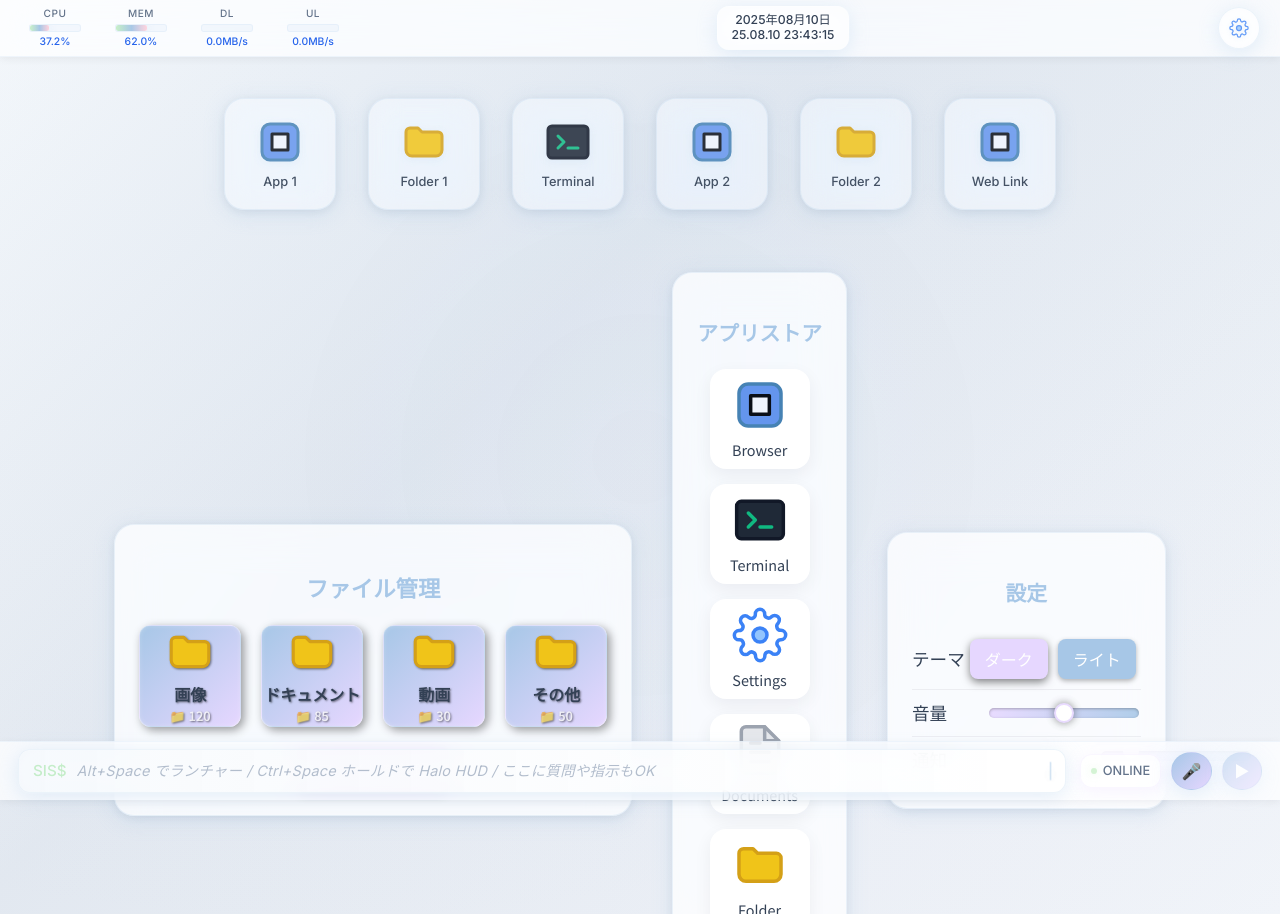
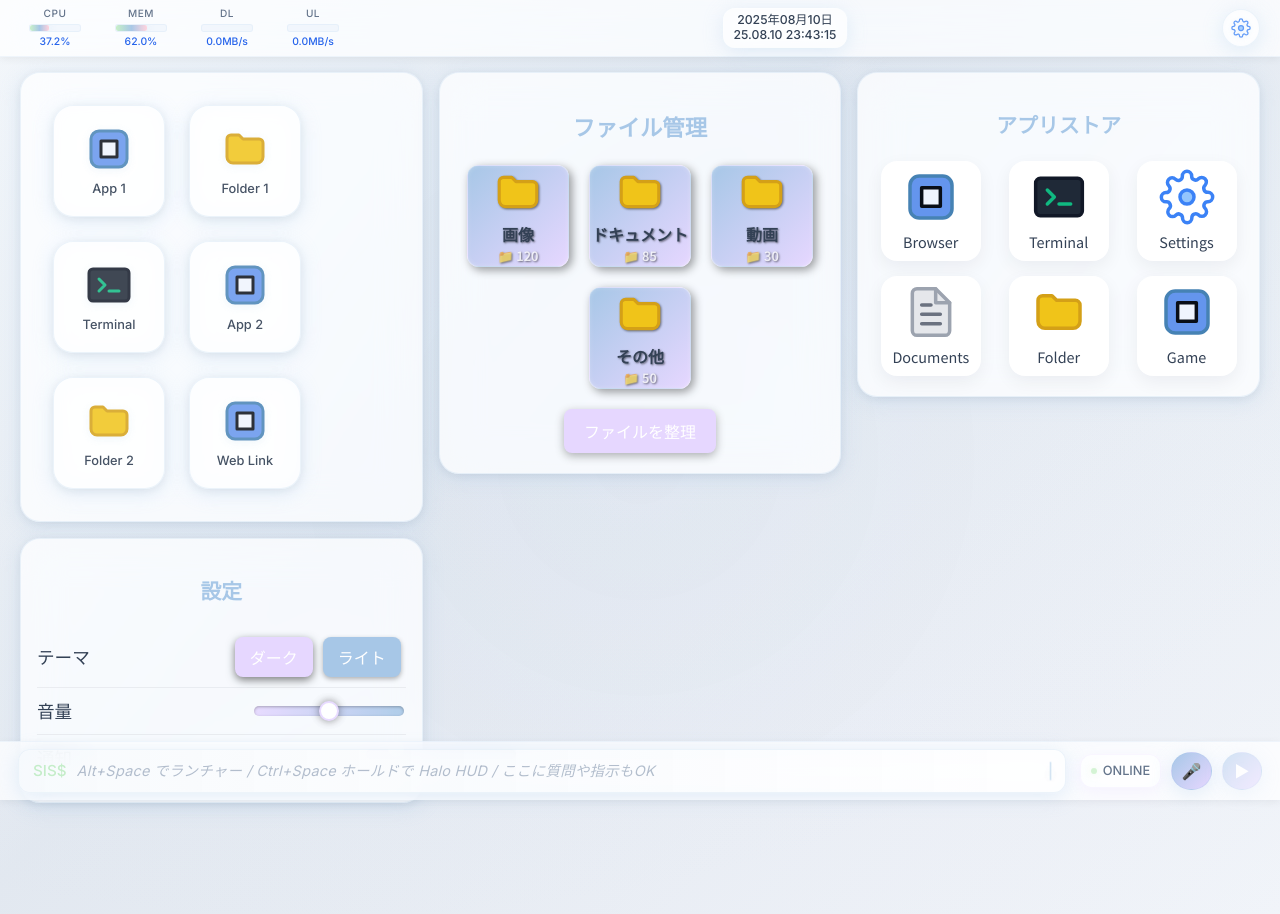
Before and after one commit to rintaro-s/sis, a React (Vite) app in the folder sis-ui/: page / in a window 1280 px wide. Built offline with nearby package versions, Linux system fonts and the light colour scheme.

Commit message:
modified:   sis-ui/src/components/HaloHud.css

```diff
--- a/sis-ui/src/components/AppStore.css
+++ b/sis-ui/src/components/AppStore.css
@@ -3,8 +3,8 @@
   background: var(--bg-panel);
   backdrop-filter: blur(20px) saturate(180%);
   border-radius: var(--border-radius-large);
-  padding: 24px;
-  margin: 20px;
+  padding: 16px 16px 20px;
+  margin: 0;
   color: var(--text-primary);
   text-align: center;
   box-shadow: var(--shadow-soft), var(--glow-primary);
--- a/sis-ui/src/components/FileManager.css
+++ b/sis-ui/src/components/FileManager.css
@@ -1,8 +1,8 @@
 .file-manager {
   background: var(--bg-panel);
   border-radius: var(--border-radius-large);
-  padding: 24px;
-  margin: 20px;
+  padding: 16px 16px 20px;
+  margin: 0;
   color: var(--text-primary);
   text-align: center;
   box-shadow: var(--shadow-soft), var(--glow-primary);
--- a/sis-ui/src/components/HaloHud.css
+++ b/sis-ui/src/components/HaloHud.css
@@ -4,6 +4,8 @@
 .halo-center{width:120px;height:120px;border-radius:9999px;border:1px solid rgba(190,210,255,.5);background:radial-gradient(circle at 50% 45%, rgba(255,255,255,.45), rgba(255,255,255,.08));box-shadow:inset 0 1px 10px rgba(255,255,255,.6), 0 0 20px rgba(150,180,255,.25)}
 .halo-hint{position:absolute;left:50%;bottom:18%;transform:translateX(-50%);color:#3b4a6b;background:rgba(255,255,255,.55);border:1px solid rgba(200,210,255,.6);backdrop-filter:blur(6px);padding:6px 10px;border-radius:10px;font-size:12px}
 .halo-slot{position:absolute;top:50%;left:50%;transform-origin:center -150px;translate:-50% -50%;pointer-events:auto;cursor:pointer;display:flex;flex-direction:column;align-items:center;gap:6px}
+.halo-slot .halo-key,.halo-slot .halo-label{transform:rotate(0deg)}
+.halo-slot:hover .halo-key{background:rgba(255,255,255,.9)}
 .halo-key{font-weight:600;color:#334a7b;background:rgba(255,255,255,.75);border:1px solid rgba(200,210,255,.7);padding:6px 10px;border-radius:10px;box-shadow:0 2px 8px rgba(120,150,255,.25)}
 .halo-label{color:#50618a;font-size:12px;text-shadow:0 1px 0 rgba(255,255,255,.4)}
 .halo-slot-0{transform:rotate(0deg)}
--- a/sis-ui/src/components/HaloHud.tsx
+++ b/sis-ui/src/components/HaloHud.tsx
@@ -7,6 +7,8 @@ type Props = { visible: boolean }
 export default function HaloHud({ visible }: Props) {
   const [hint, setHint] = useState('')
   const [pos, setPos] = useState<{x:number;y:number}>({ x: window.innerWidth/2, y: window.innerHeight/2 })
+  const startRef = useRef<{x:number;y:number}|null>(null)
+  const selectedRef = useRef<string| null>(null)
   const rafRef = useRef<number | null>(null)
   const ringRef = useRef<HTMLDivElement | null>(null)
 
@@ -27,15 +29,51 @@ export default function HaloHud({ visible }: Props) {
   }, [visible])
 
   useEffect(() => {
+    const onDown = (e: MouseEvent) => {
+      startRef.current = { x: e.clientX, y: e.clientY }
+      selectedRef.current = null
+    }
     const onMove = (e: MouseEvent) => {
       const target = e.target as HTMLElement | null
       if (!target) return
       const k = target.getAttribute('data-hint')
       setHint(k ?? '')
-  setPos({ x: e.clientX, y: e.clientY })
+      setPos({ x: e.clientX, y: e.clientY })
+      // 方向ジェスチャー（デッドゾーン15px）
+      if (startRef.current) {
+        const dx = e.clientX - startRef.current.x
+        const dy = e.clientY - startRef.current.y
+        const dist = Math.hypot(dx, dy)
+        const dead = 24 // ごタップ防止: ある程度傾けないと判定しない
+        if (dist > dead) {
+          const angle = Math.atan2(dy, dx) // -PI..PI, 右を0
+          // 6方向に量子化（0,60,120,180,240,300 度相当）
+          const sector = Math.round(((angle + Math.PI) / (2*Math.PI)) * 6) % 6
+          const map = ['launcher','files','music','volume','screen','control']
+          selectedRef.current = map[sector]
+        } else {
+          selectedRef.current = null
+        }
+      }
     }
+    const onUp = () => {
+      // 選択が確定していればアクション実行
+      // 実際の処理はApp側/コマンドパレットやAPIと接続可能
+      // ここではイベントをconsoleに出す
+      if (selectedRef.current) {
+        console.log('Halo select:', selectedRef.current)
+      }
+      startRef.current = null
+      selectedRef.current = null
+    }
+    window.addEventListener('mousedown', onDown)
     window.addEventListener('mousemove', onMove)
-    return () => window.removeEventListener('mousemove', onMove)
+    window.addEventListener('mouseup', onUp)
+    return () => {
+      window.removeEventListener('mousedown', onDown)
+      window.removeEventListener('mousemove', onMove)
+      window.removeEventListener('mouseup', onUp)
+    }
   }, [])
 
   if (!visible) return null
--- a/sis-ui/src/components/HomeScreen.css
+++ b/sis-ui/src/components/HomeScreen.css
@@ -1,15 +1,12 @@
 .home-screen {
   padding-top: 56px;
   padding-bottom: 58px;
-  height: 100vh;
+  min-height: 100vh;
   background:
     radial-gradient(1200px 800px at 25% 15%, rgba(167, 199, 231, 0.08), transparent),
     radial-gradient(1000px 600px at 75% 85%, rgba(230, 215, 255, 0.06), transparent),
     linear-gradient(135deg, #f8fafc 0%, #e2e8f0 40%, #f1f5f9 100%);
-  display: flex;
-  justify-content: center;
-  align-items: center;
-  flex-wrap: wrap;
+  display: block;
   overflow: auto;
   position: relative;
 }
@@ -37,12 +34,30 @@
   }
 }
 
+.dashboard-grid {
+  display: grid;
+  grid-template-columns: repeat(auto-fit, minmax(320px, 1fr));
+  gap: 16px;
+  padding: 16px 20px;
+  align-items: start;
+}
+
+.panel {
+  background: var(--bg-panel);
+  border: 1px solid rgba(167, 199, 231, 0.2);
+  border-radius: var(--border-radius-large);
+  box-shadow: var(--shadow-soft), var(--glow-primary);
+  backdrop-filter: blur(20px) saturate(180%);
+}
+
+.shortcuts-panel { padding: 16px; }
+
 .shortcuts {
   display: flex;
   flex-wrap: wrap;
-  justify-content: center;
+  justify-content: flex-start;
   align-items: center;
-  padding: 30px 20px;
+  padding: 8px;
   gap: 8px;
 }
 
@@ -51,7 +66,7 @@
   height: 110px;
   background: var(--bg-glass);
   border-radius: var(--border-radius-large);
-  margin: 12px;
+  margin: 8px;
   display: flex;
   flex-direction: column;
   justify-content: center;
--- a/sis-ui/src/components/HomeScreen.tsx
+++ b/sis-ui/src/components/HomeScreen.tsx
@@ -8,7 +8,9 @@ import './HomeScreen.css';
 function HomeScreen() {
   return (
     <div className="home-screen">
-      <div className="shortcuts">
+      <div className="dashboard-grid">
+      <div className="panel shortcuts-panel">
+        <div className="shortcuts">
         <div className="shortcut-card">
           <img src={IconApp} alt="App" />
           <span>App 1</span>
@@ -33,10 +35,12 @@ function HomeScreen() {
           <img src={IconApp} alt="App" />
           <span>Web Link</span>
         </div>
+        </div>
       </div>
       <FileManager />
       <AppStore />
       <Settings />
+      </div>
     </div>
   );
 }
--- a/sis-ui/src/components/Settings.css
+++ b/sis-ui/src/components/Settings.css
@@ -2,8 +2,8 @@
   background: var(--bg-panel);
   backdrop-filter: blur(20px) saturate(180%);
   border-radius: var(--border-radius-large);
-  padding: 24px;
-  margin: 20px;
+  padding: 16px 16px 20px;
+  margin: 0;
   color: var(--text-primary);
   text-align: center;
   box-shadow: var(--shadow-soft), var(--glow-primary);
--- a/sis-ui/src/components/TopBar.css
+++ b/sis-ui/src/components/TopBar.css
@@ -77,7 +77,7 @@
   flex-direction: column;
   align-items: center;
   background: var(--bg-glass);
-  padding: 6px 14px;
+  padding: 4px 10px;
   border-radius: var(--border-radius-medium);
   border: 1px solid rgba(255, 255, 255, 0.2);
   box-shadow: var(--glow-primary);
@@ -95,8 +95,8 @@
 .notification-center {
   position: relative;
   cursor: pointer;
-  width: 40px;
-  height: 40px;
+  width: 36px;
+  height: 36px;
   background: var(--bg-glass);
   border-radius: 50%;
   display: flex;
```
